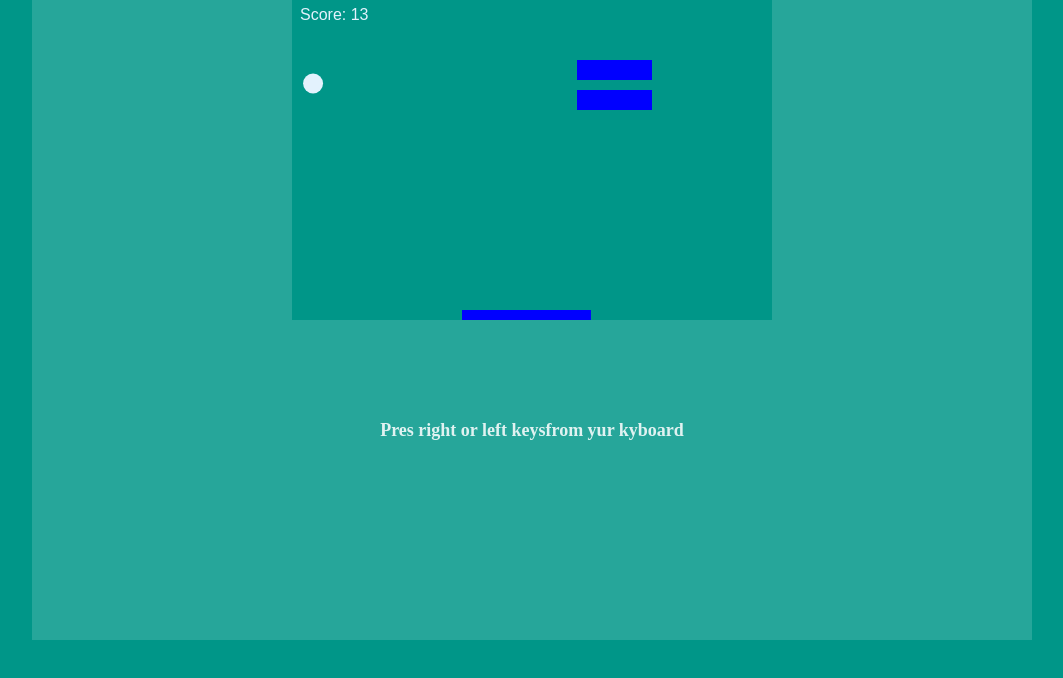
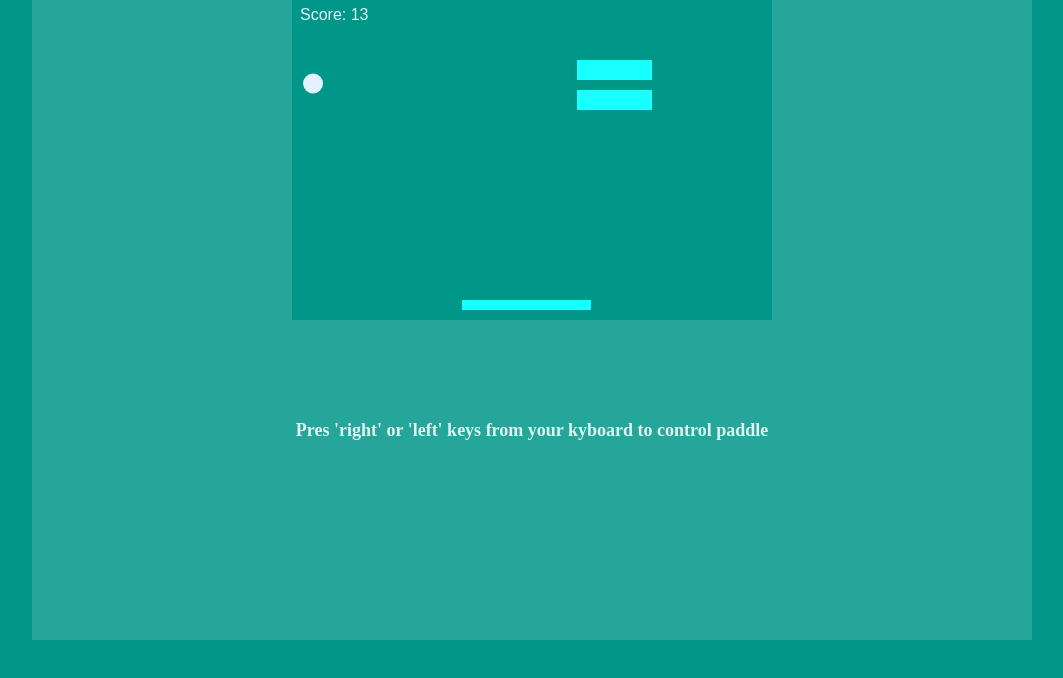
Before and after one commit to VolodymyrBodnar/JS_BreakOut_Game, a plain HTML site: page index.html in a window 1280 px wide. Shown: the whole page, without its empty margins (108-1171 px from the left). Drawn offline with Linux system fonts and the light colour scheme.

Commit message:
Minor improvments in code readability

```diff
--- a/index.html
+++ b/index.html
@@ -11,7 +11,7 @@
   <div class="container">
   <canvas id="myCanvas" width="480" height="320"></canvas>
 
-  <p>Pres right or left keysfrom yur kyboard</p>
+  <p>Pres 'right' or 'left' keys from your kyboard to control paddle</p>
   </div>
 
 
--- a/js/main.js
+++ b/js/main.js
@@ -17,7 +17,7 @@ var dx = 4;
 var dy = -dx;
 
 // Bricks
-var bricksColor = [180, 0, 210]
+var bricksColor = [180, 256, 210]
 var brickRowCount = 3;
 var brickColumnCount = 5;
 var brickWidth = 75;
@@ -68,7 +68,7 @@ var leftPressed = false;
 
 function drawPaddle() {
     ctx.beginPath();
-    ctx.rect(paddleX, canvas.height-paddleHeight, paddleWidth, paddleHeight);
+    ctx.rect(paddleX, canvas.height-2*paddleHeight, paddleWidth, paddleHeight);
     ctx.fillStyle = 'rgb(' + String(bricksColor[0]) +','+ String(bricksColor[1])+',' + String(bricksColor[2]) +')';
     ctx.fill();
     ctx.closePath();
@@ -92,6 +92,28 @@ function keyUpHandler(e) {
     }
 }
 
+function changeColor(){
+
+  if(bricksColor[0] > 0 && bricksColor[2] < 256 ){
+  bricksColor[0] -= 220;
+  bricksColor[2] += 220;
+  }
+}
+
+function changeSpeed(){
+    dy -= 1/(score+1);
+    dx -= 1/(score+1);
+}
+
+function changeSize() {
+  if(paddleWidth < 120){
+    paddleWidth +=  20*(1/(score+1)) +30*(140/paddleWidth);
+    if(paddleWidth > 160){
+      paddleWidth = 160
+    }
+  }
+}
+
 function collisionDetection() {
     for(var c=0; c<brickColumnCount; c++) {
         for(var r=0; r<brickRowCount; r++) {
@@ -101,18 +123,9 @@ function collisionDetection() {
                     dy = -dy;
                     b.status = 0;
                     score++;
-                    if(paddleWidth < 120){
-                      paddleWidth +=  20*(1/(score+1)) +30*(140/paddleWidth);
-                      if(paddleWidth > 160){
-                        paddleWidth = 160
-                      }
-                    }
-                    if(bricksColor[0] > 0 && bricksColor[2] < 256 ){
-                    bricksColor[0] -= 160;
-                    bricksColor[2] += 160;
-                    }
-                    dy -= 1/(score+1);
-                    dx -= 1/(score+1);
+                    changeColor();
+                    changeSize();
+                    changeSpeed();
                     if(score == brickRowCount*brickColumnCount) {
                         alert("YOU WIN, CONGRATULATIONS!");
                         document.location.reload();
@@ -149,7 +162,7 @@ function draw() {
        dy = -dy;
        paddleWidth += 20;
    }
-   else if(y + dy > canvas.height-paddleHeight/2 -radius) {
+   else if(y + dy > canvas.height-paddleHeight*3/2 -radius) {
        if(x > paddleX && x < paddleX + paddleWidth) {
            dy += 1/(score+1);
            dx += 1/(score+1);
```
